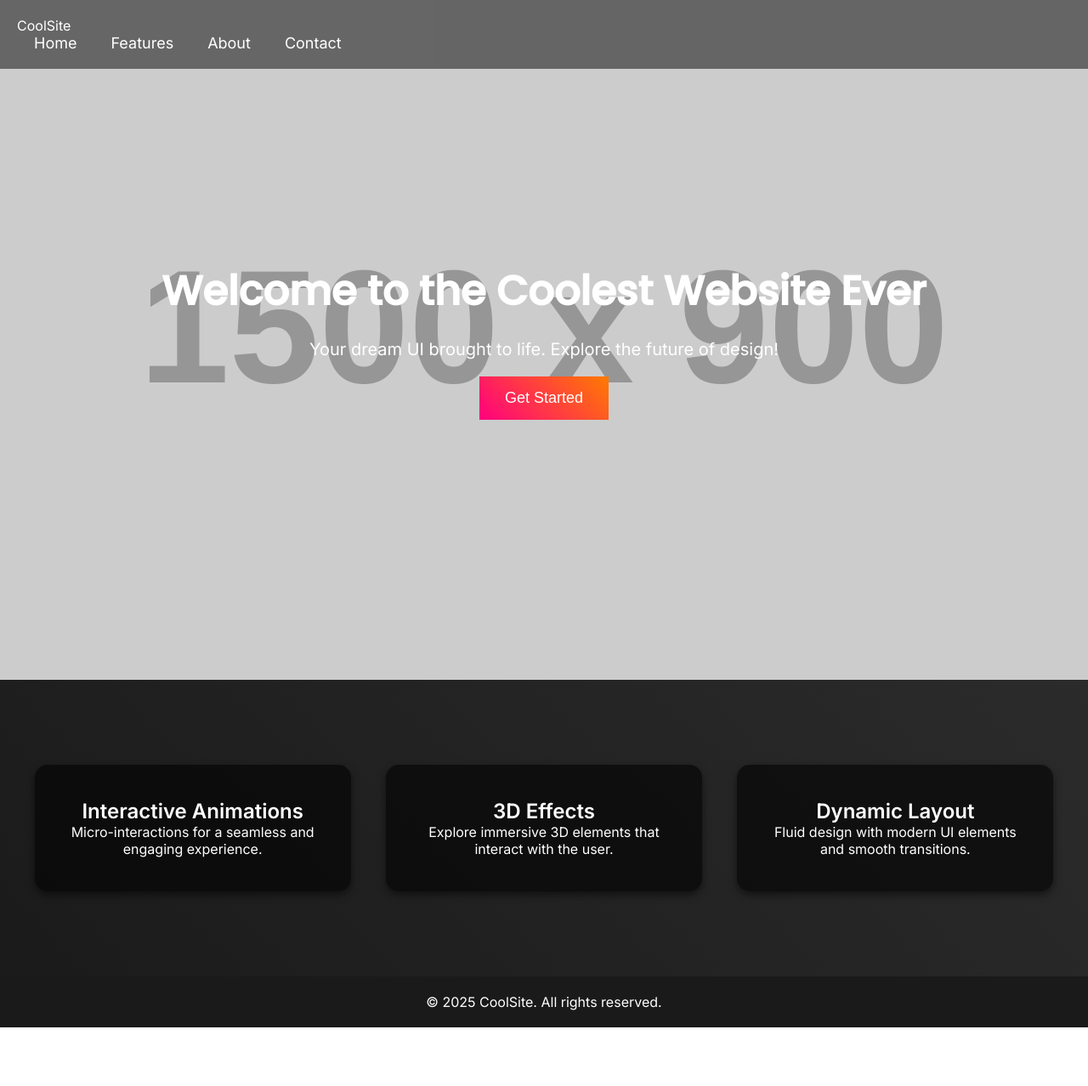
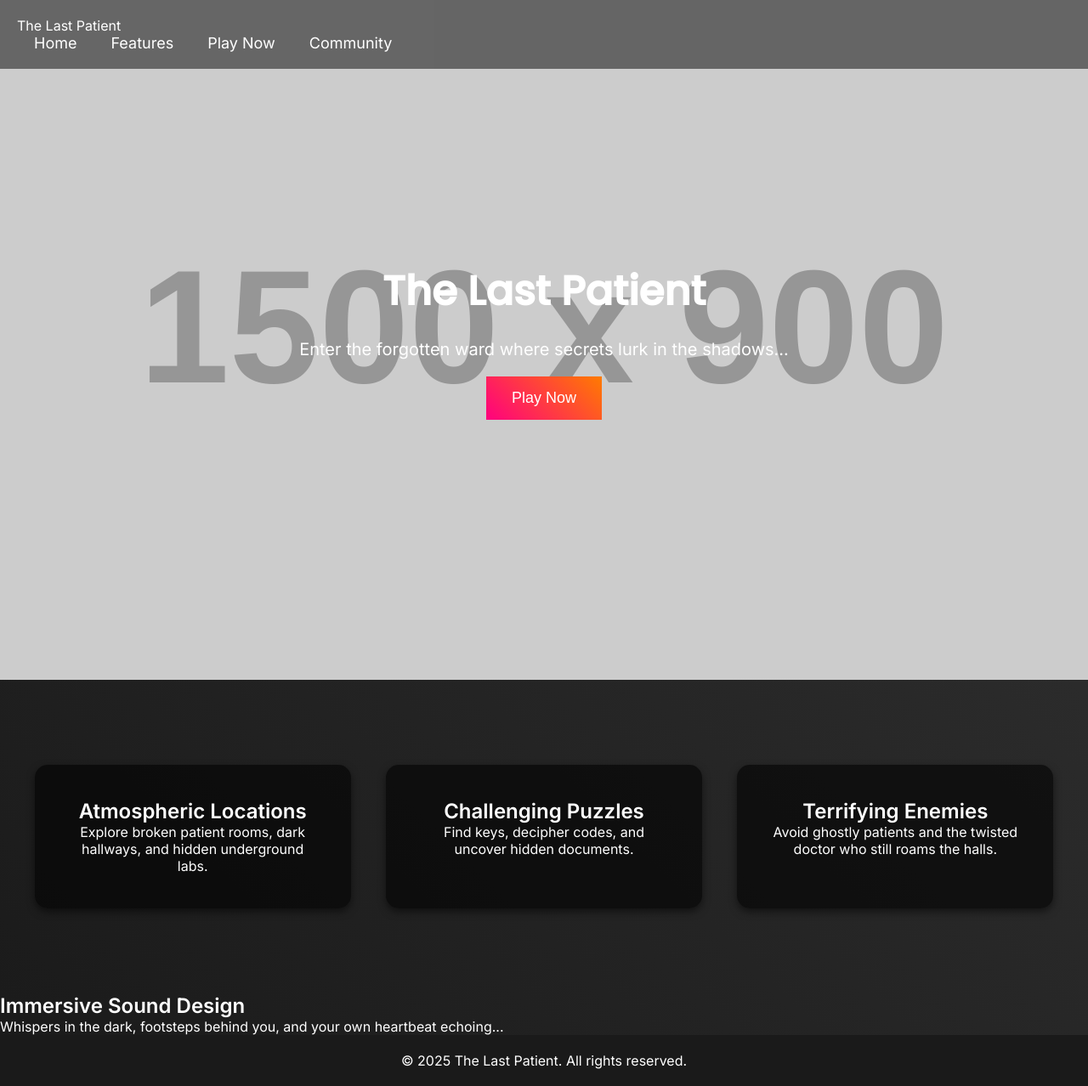
Before and after one commit to MaxiEliteExecutor/Netlifysus, a plain HTML site: page index.html in a window 1280 px wide. Shown: the whole page at 85% size. Before the commit the page ends 1209 px from the top, so only its background shows below. Drawn offline with Linux system fonts and the light colour scheme; placeholder pictures from the web are drawn by us.

Commit message:
index.html

```diff
--- a/index.html
+++ b/index.html
@@ -3,19 +3,19 @@
 <head>
     <meta charset="UTF-8">
     <meta name="viewport" content="width=device-width, initial-scale=1.0">
-    <title>Coolest Website Ever</title>
+    <title>The Last Patient</title>
     <link href="https://fonts.googleapis.com/css2?family=Inter:wght@400;600&family=Poppins:wght@500&display=swap" rel="stylesheet">
     <link rel="stylesheet" href="styles.css">
 </head>
 <body>
     <header>
         <nav>
-            <div class="logo">CoolSite</div>
+            <div class="logo">The Last Patient</div>
             <ul class="nav-links">
                 <li><a href="#">Home</a></li>
                 <li><a href="#">Features</a></li>
-                <li><a href="#">About</a></li>
-                <li><a href="#">Contact</a></li>
+                <li><a href="#">Play Now</a></li>
+                <li><a href="#">Community</a></li>
             </ul>
             <div class="menu-icon">
                 <span></span>
@@ -27,29 +27,34 @@
 
     <section class="hero">
         <div class="hero-content">
-            <h1>Welcome to the Coolest Website Ever</h1>
-            <p>Your dream UI brought to life. Explore the future of design!</p>
-            <button class="cta-btn">Get Started</button>
+            <h1>The Last Patient</h1>
+            <p>Enter the forgotten ward where secrets lurk in the shadows...</p>
+            <button class="cta-btn">Play Now</button>
         </div>
     </section>
 
     <section class="features">
         <div class="feature-card">
-            <h2>Interactive Animations</h2>
-            <p>Micro-interactions for a seamless and engaging experience.</p>
+            <h2>Atmospheric Locations</h2>
+            <p>Explore broken patient rooms, dark hallways, and hidden underground labs.</p>
         </div>
         <div class="feature-card">
-            <h2>3D Effects</h2>
-            <p>Explore immersive 3D elements that interact with the user.</p>
+            <h2>Challenging Puzzles</h2>
+            <p>Find keys, decipher codes, and uncover hidden documents.</p>
         </div>
         <div class="feature-card">
-            <h2>Dynamic Layout</h2>
-            <p>Fluid design with modern UI elements and smooth transitions.</p>
+            <h2>Terrifying Enemies</h2>
+            <p>Avoid ghostly patients and the twisted doctor who still roams the halls.</p>
         </div>
     </section>
 
+    <section class="sound">
+        <h2>Immersive Sound Design</h2>
+        <p>Whispers in the dark, footsteps behind you, and your own heartbeat echoing...</p>
+    </section>
+
     <footer>
-        <p>&copy; 2025 CoolSite. All rights reserved.</p>
+        <p>&copy; 2025 The Last Patient. All rights reserved.</p>
     </footer>
 
     <script src="scripts.js"></script>
```
